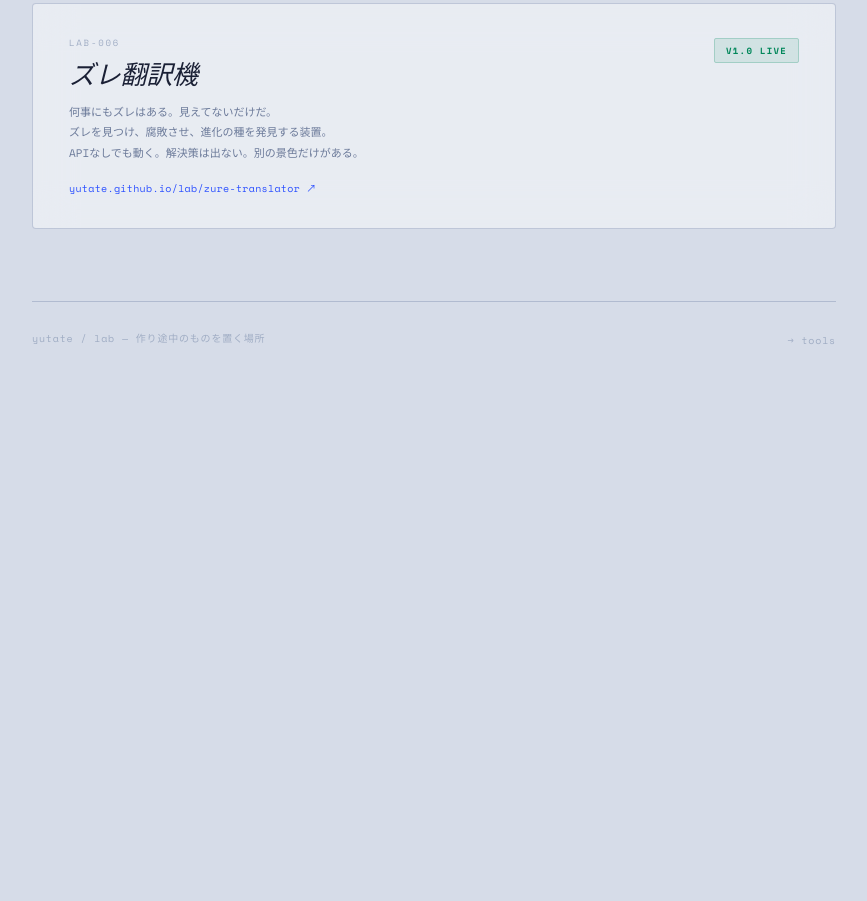
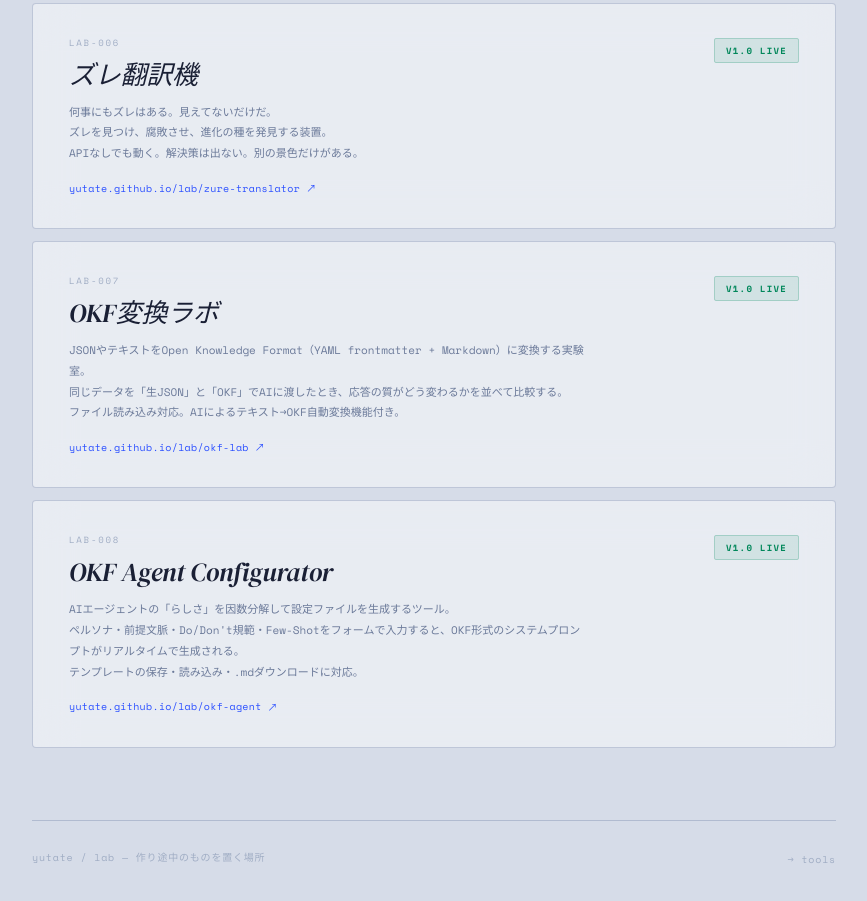
Before and after one commit to yutate/lab, a website: page index.html in a window 1280 px wide. Shown: the part 1613-2514 px from the top of the page, without its empty margins (206-1073 px from the left). Before the commit the page ends 2083 px from the top, so only its background shows below. Drawn offline with nearby package versions, Linux system fonts and the light colour scheme.

Commit message:
Add LAB-007 OKF変換ラボ + LAB-008 OKF Agent Configurator

```diff
--- a/index.html
+++ b/index.html
@@ -187,6 +187,8 @@ h1 em {
 .project-card:nth-child(5) { animation-delay: 0.43s; }
 .project-card:nth-child(6) { animation-delay: 0.50s; }
 .project-card:nth-child(7) { animation-delay: 0.57s; }
+.project-card:nth-child(8) { animation-delay: 0.64s; }
+.project-card:nth-child(9) { animation-delay: 0.71s; }
 
 .project-card:hover {
   background: rgba(255,255,255,0.65);
@@ -383,6 +385,32 @@ footer {
       </div>
       <div><span class="badge badge-live">v1.0 live</span></div>
     </a>
+    <a class="project-card" href="https://yutate.github.io/lab/okf-lab/" target="_blank">
+      <div>
+        <div class="project-id">LAB-007</div>
+        <div class="project-name">OKF変換ラボ</div>
+        <div class="project-desc">
+          JSONやテキストをOpen Knowledge Format（YAML frontmatter + Markdown）に変換する実験室。<br>
+          同じデータを「生JSON」と「OKF」でAIに渡したとき、応答の質がどう変わるかを並べて比較する。<br>
+          ファイル読み込み対応。AIによるテキスト→OKF自動変換機能付き。
+        </div>
+        <div class="project-url">yutate.github.io/lab/okf-lab</div>
+      </div>
+      <div><span class="badge badge-live">v1.0 live</span></div>
+    </a>
+    <a class="project-card" href="https://yutate.github.io/lab/okf-agent/" target="_blank">
+      <div>
+        <div class="project-id">LAB-008</div>
+        <div class="project-name">OKF Agent Configurator</div>
+        <div class="project-desc">
+          AIエージェントの「らしさ」を因数分解して設定ファイルを生成するツール。<br>
+          ペルソナ・前提文脈・Do/Don't規範・Few-Shotをフォームで入力すると、OKF形式のシステムプロンプトがリアルタイムで生成される。<br>
+          テンプレートの保存・読み込み・.mdダウンロードに対応。
+        </div>
+        <div class="project-url">yutate.github.io/lab/okf-agent</div>
+      </div>
+      <div><span class="badge badge-live">v1.0 live</span></div>
+    </a>
   </div>
 
   <footer>
```
